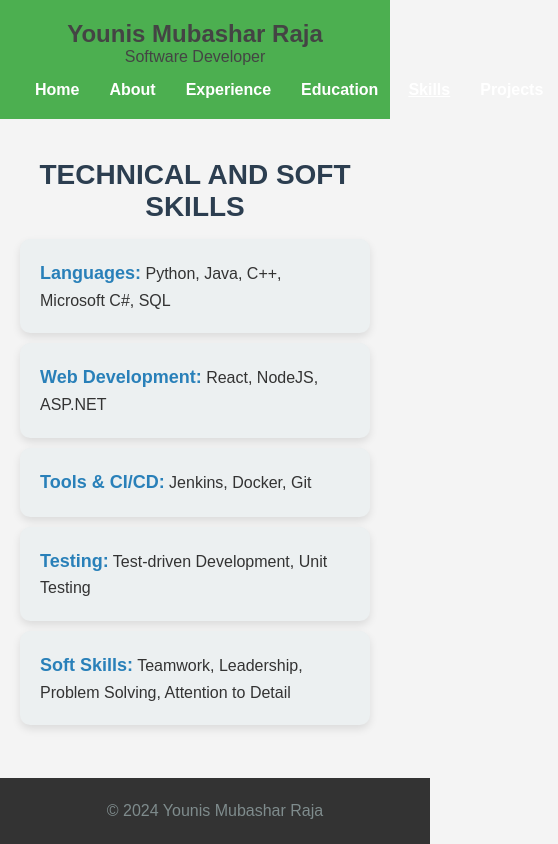
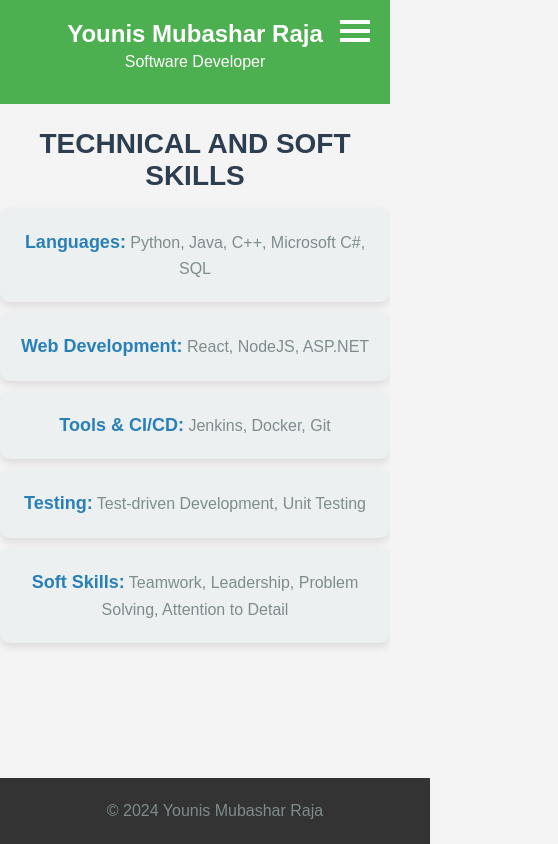
Before and after one commit to younisrajaApplications/portfolio-resume, a React (Create React App) app: page /skills in a window 390 px wide. Shown: the whole page, 558 px wide, since content can reach past the window. Built offline with nearby package versions, Linux system fonts and the light colour scheme.

Commit message:
Make responsive nav bar and footer

```diff
--- a/src/App.css
+++ b/src/App.css
@@ -1,5 +1,5 @@
 /* Global Styles */
-body {
+body, html {
   margin: 0;
   padding: 0;
   font-family: 'Arial', sans-serif;
@@ -7,51 +7,40 @@ body {
   color: #333;
 }
 
-h1, h2 {
+/* Logo Styles */
+header .logo h1 {
+  font-size: 24px;
   margin: 0;
-  color: #444;
 }
 
-a {
-  text-decoration: none;
+header .logo h2 {
+  font-size: 16px;
+  margin-top: 5px;
+  font-weight: normal;
 }
 
-ul {
-  list-style: none;
-  padding: 0;
-}
-
-main {
-  padding: 40px 20px;
-  max-width: 1000px;
-  margin: 0 auto;
-}
-
+/* Header Styles */
 header {
   background-color: #4CAF50;
   padding: 20px;
   color: white;
   text-align: center;
+  position: relative;
 }
 
-header h1 {
-  font-size: 24px;
-}
-
-header h2 {
-  font-size: 16px;
-  font-weight: normal;
-}
-
+/* Navigation Styles */
 nav {
-  margin-top: 15px;
+  display: flex;
+  justify-content: center;
+  gap: 20px;
+  transition: all 0.3s ease;
 }
 
 nav a {
   color: white;
-  margin: 0 15px;
   font-size: 16px;
   font-weight: bold;
+  text-decoration: none;
 }
 
 nav a:hover {
@@ -62,41 +51,58 @@ nav a.active {
   text-decoration: underline;
 }
 
-section {
-  margin-bottom: 40px;
+/* Hamburger Menu (for small screens) */
+.hamburger {
+  display: none;
+  cursor: pointer;
+  position: absolute;
+  top: 20px;
+  right: 20px;
+  flex-direction: column;
+  gap: 5px;
 }
 
-h1.section-title {
-  font-size: 28px;
-  margin-bottom: 10px;
-  color: #333;
-  text-transform: uppercase;
+.hamburger .bar {
+  width: 30px;
+  height: 4px;
+  background-color: white;
+  transition: all 0.3s ease;
 }
 
-p, li {
-  font-size: 16px;
-  line-height: 1.6;
+/* Mobile Styles for the Navigation */
+@media (max-width: 768px) {
+  /* Show hamburger on small screens */
+  .hamburger {
+    display: flex;
   }
 
-ul li {
-  margin-bottom: 15px;
+  /* Initially hide the nav menu on small screens */
+  .nav {
+    display: none;
+    flex-direction: column;
+    gap: 10px;
+    position: absolute;
+    top: 70px;
+    right: 20px;
+    background-color: rgba(0, 0, 0, 0.8);
+    padding: 20px;
+    border-radius: 10px;
+    z-index: 1000;
   }
 
-footer {
-  text-align: center;
-  padding: 20px;
-  background-color: #333;
-  color: white;
-  margin-top: 40px;
-  position: fixed;
-  bottom: 0;
-  width: 100%;
+  /* Show the navigation menu when menu is toggled open */
+  .nav.open {
+    display: flex;
+    background-color: #4CAF50;
   }
 
-footer p {
-  margin: 0;
+  nav a {
+    font-size: 18px;
+    margin-bottom: 10px;
+  }
 }
 
+/* Section Styling */
 section {
   margin-bottom: 40px;
 }
@@ -116,13 +122,14 @@ h2.section-subtitle {
   margin-bottom: 20px;
 }
 
-p {
+p, li {
   font-size: 16px;
   line-height: 1.6;
   color: #7F8C8D;
   text-align: center;
 }
 
+/* List Styling */
 ul {
   list-style-type: none;
   padding: 0;
@@ -146,10 +153,6 @@ ul li strong {
   color: #2980B9;
 }
 
-ul li p {
-  text-align: left;
-}
-
 ul ul {
   list-style-type: disc;
   padding-left: 20px;
@@ -168,18 +171,23 @@ ul ul li:before {
   color: #27AE60;
 }
 
-.icon {
-  font-size: 24px;
-  margin-right: 10px;
-  color: #E74C3C;
+/* Footer Styles */
+footer {
+  text-align: center;
+  padding: 20px;
+  background-color: #333;
+  color: white;
+  margin-top: 40px;
+  position: fixed;
+  bottom: 0;
+  width: 100%;
 }
 
-html, body {
-  height: 100%;
+footer p {
   margin: 0;
-  padding: 0;
 }
 
+/* Home Page */
 .home {
   background: linear-gradient(135deg, #2ECC71 0%, #3498DB 100%);
   height: 100vh;
@@ -262,19 +270,29 @@ html, body {
   }
 }
 
-/* Responsive Design */
+/* Responsive Design for Hero and CTA */
 @media (max-width: 768px) {
   .hero h1 {
     font-size: 32px;
   }
+
   .hero h2 {
     font-size: 20px;
   }
+
   .hero p {
     font-size: 16px;
   }
+
   .cta-btn {
     padding: 10px 20px;
     font-size: 14px;
   }
 }
+
+/* Mobile adjustments for footer */
+@media (max-width: 768px) {
+  footer {
+    font-size: 14px;
+  }
+}
--- a/src/App.js
+++ b/src/App.js
@@ -1,4 +1,4 @@
-import React from 'react';
+import React, { useState } from 'react';
 import { BrowserRouter as Router, Route, Routes, NavLink } from 'react-router-dom';
 import Home from './components/Home';
 import About from './components/About';
@@ -9,6 +9,13 @@ import Projects from './components/Projects';
 import './App.css';
 
 function App() {
+  // State to manage menu visibility
+  const [menuOpen, setMenuOpen] = useState(false);
+
+  const toggleMenu = () => {
+    setMenuOpen(!menuOpen); // Toggle the menu
+  };
+
   return (
     <Router>
       <header>
@@ -16,15 +23,25 @@ function App() {
           <h1>Younis Mubashar Raja</h1>
           <h2>Software Developer</h2>
         </div>
-        <nav>
-          <NavLink to="/" end className={({ isActive }) => (isActive ? 'active' : '')}>Home</NavLink>
-          <NavLink to="/about" className={({ isActive }) => (isActive ? 'active' : '')}>About</NavLink>
-          <NavLink to="/experience" className={({ isActive }) => (isActive ? 'active' : '')}>Experience</NavLink>
-          <NavLink to="/education" className={({ isActive }) => (isActive ? 'active' : '')}>Education</NavLink>
-          <NavLink to="/skills" className={({ isActive }) => (isActive ? 'active' : '')}>Skills</NavLink>
-          <NavLink to="/projects" className={({ isActive }) => (isActive ? 'active' : '')}>Projects</NavLink>
+
+        {/* Hamburger menu button for small screens */}
+        <div className="hamburger" onClick={toggleMenu}>
+          <span className="bar"></span>
+          <span className="bar"></span>
+          <span className="bar"></span>
+        </div>
+
+        {/* Navigation Menu */}
+        <nav className={menuOpen ? 'nav open' : 'nav'}>
+          <NavLink to="/" end className={({ isActive }) => (isActive ? 'active' : '')} onClick={toggleMenu}>Home</NavLink>
+          <NavLink to="/about" className={({ isActive }) => (isActive ? 'active' : '')} onClick={toggleMenu}>About</NavLink>
+          <NavLink to="/experience" className={({ isActive }) => (isActive ? 'active' : '')} onClick={toggleMenu}>Experience</NavLink>
+          <NavLink to="/education" className={({ isActive }) => (isActive ? 'active' : '')} onClick={toggleMenu}>Education</NavLink>
+          <NavLink to="/skills" className={({ isActive }) => (isActive ? 'active' : '')} onClick={toggleMenu}>Skills</NavLink>
+          <NavLink to="/projects" className={({ isActive }) => (isActive ? 'active' : '')} onClick={toggleMenu}>Projects</NavLink>
         </nav>
       </header>
+
       <main>
         <Routes>
           <Route path="/" element={<Home />} />
@@ -35,6 +52,7 @@ function App() {
           <Route path="/projects" element={<Projects />} />
         </Routes>
       </main>
+
       <footer>
         <p>&copy; 2024 Younis Mubashar Raja</p>
       </footer>
```
Lines whose indentation alone changed are shown as unchanged.
